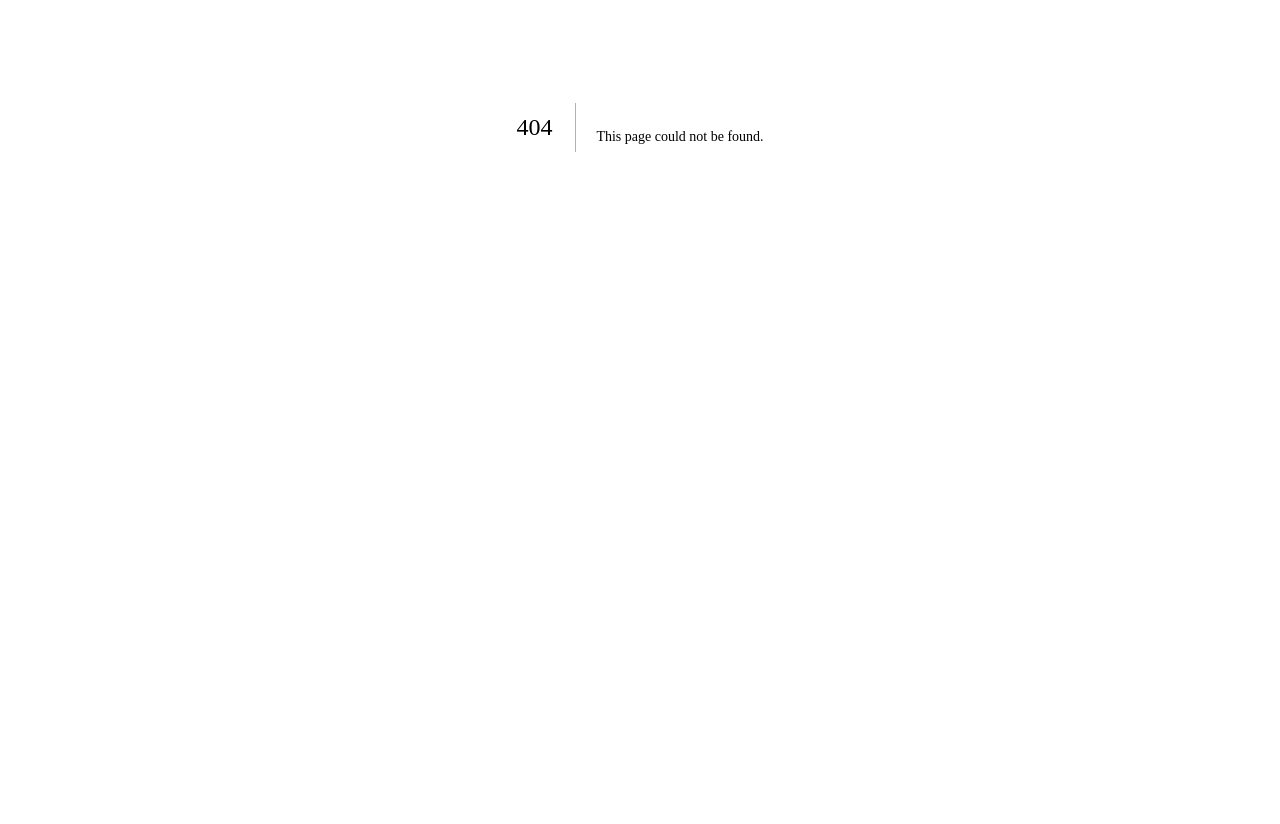
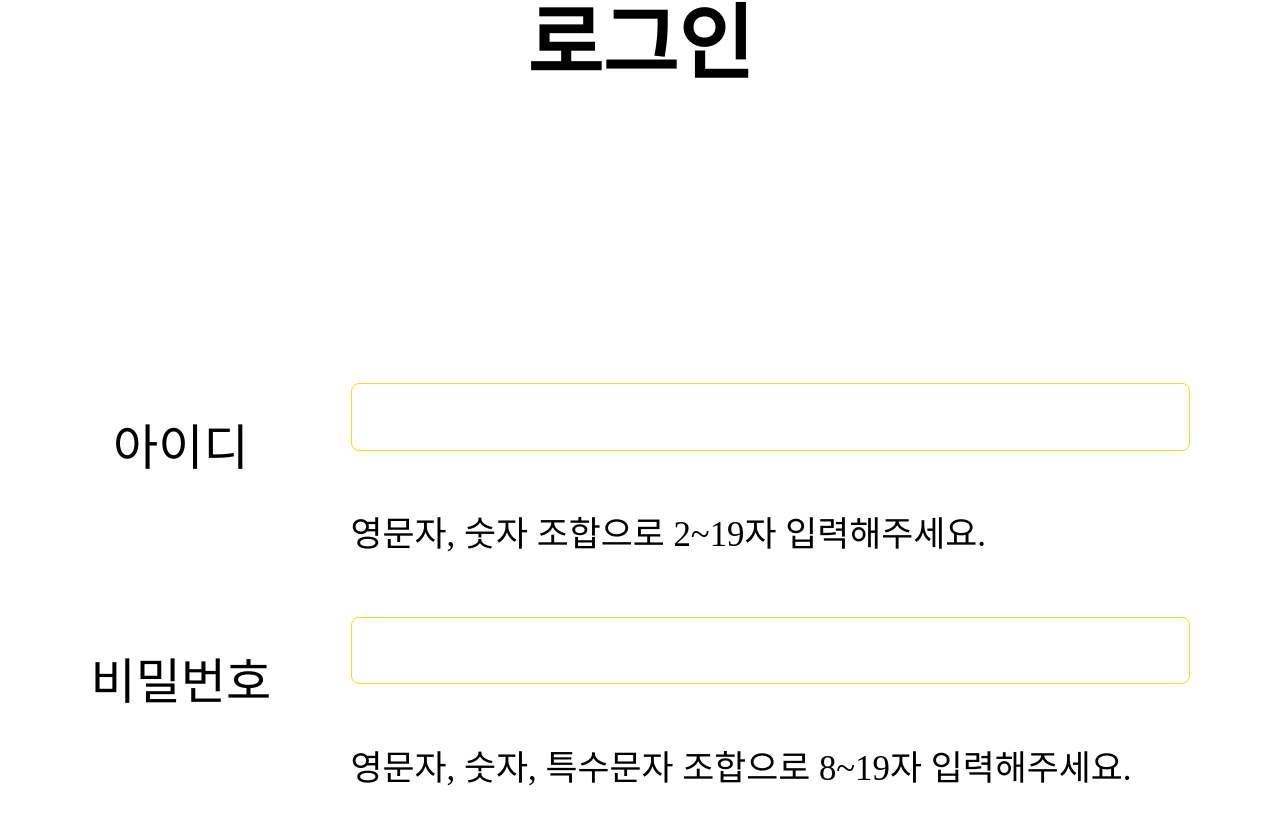
Before and after one commit to Joribok/Joribok, a Next.js app in the folder frontend/: page /login in a window 1280 px wide. Before the commit this address had no page. Shown: the part 268-1092 px from the top of the page. Before the commit the page ends 800 px from the top, so only its background shows below. Built offline with nearby package versions, Linux system fonts and the light colour scheme; a web font is replaced by a local one; what emotion-reset would draw is missing.

Commit message:
feat: 로그인 페이지 구현

```diff
--- /dev/null
+++ b/frontend/src/pages/login/index.styles.tsx
@@ -0,0 +1,67 @@
+import styled from '@emotion/styled';
+
+const Container = styled.div`
+  display: flex;
+  flex-direction: column;
+  align-items: center;
+  gap: 5rem;
+
+  padding: 1rem;
+  margin: 3rem 0;
+
+  h3 {
+    font-size: 2rem;
+    font-weight: bold;
+  }
+`;
+
+const InputSection = styled.form`
+  display: flex;
+  flex-direction: column;
+  align-items: center;
+  gap: 0.5rem;
+
+  width: 100%;
+
+  p {
+    width: 100%;
+
+    font-size: 0.85rem;
+
+    margin-bottom: 1rem;
+  }
+`;
+
+const InputLabelContainer = styled.div`
+  display: flex;
+  justify-content: center;
+  gap: 1.5rem;
+
+  width: 96%;
+`;
+
+const Label = styled.label`
+  display: flex;
+  justify-content: center;
+
+  width: 7rem;
+
+  font-size: 1.2rem;
+  line-height: 1.2rem;
+
+  padding: 1rem 0;
+`;
+
+const InputContainer = styled.div`
+  display: flex;
+  flex-direction: column;
+  gap: 0.5rem;
+
+  width: 100%;
+
+  input {
+    width: 92%;
+  }
+`;
+
+export { Container, InputSection, InputLabelContainer, Label, InputContainer };
--- /dev/null
+++ b/frontend/src/pages/login/index.tsx
@@ -0,0 +1,58 @@
+import { useEffect, useState } from 'react';
+import Link from 'next/link';
+import Button from '@/components/Button';
+import Input from '@/components/Input';
+import useInput from '@/hooks/useInput';
+import { REGEX } from '@/constants';
+
+import * as S from './index.styles';
+import useSnackBar from '@/hooks/useSnackBar';
+
+const Login = () => {
+  const [id, changeId] = useInput('');
+  const [password, changePassword] = useInput('');
+  const [isValidate, setIsValidate] = useState(false);
+  const { showSnackBar } = useSnackBar();
+
+  useEffect(() => {
+    setIsValidate(REGEX.ID.test(id) && REGEX.PASSWORD.test(password));
+  }, [id, password]);
+
+  const attemptLogin = () => {
+    if (!isValidate) {
+      showSnackBar('아이디와 비밀번호를 다시 확인해주세요.');
+      console.log('?');
+      return;
+    }
+  };
+
+  return (
+    <S.Container>
+      <h3>로그인</h3>
+      <S.InputSection>
+        <S.InputLabelContainer>
+          <S.Label>아이디</S.Label>
+          <S.InputContainer>
+            <Input value={id} onChange={changeId} />
+            <p>영문자, 숫자 조합으로 2~19자 입력해주세요.</p>
+          </S.InputContainer>
+        </S.InputLabelContainer>
+        <S.InputLabelContainer>
+          <S.Label>비밀번호</S.Label>
+          <S.InputContainer>
+            <Input type="password" value={password} onChange={changePassword} />
+            <p>영문자, 숫자, 특수문자 조합으로 8~19자 입력해주세요.</p>
+          </S.InputContainer>
+        </S.InputLabelContainer>
+      </S.InputSection>
+      <Button isAvailable={isValidate} size="large" onClick={attemptLogin}>
+        로그인
+      </Button>
+      <span>
+        아직 가입하지 않으셨다면, <Link href={'/login#'}>회원가입</Link> 하러 갈까요?
+      </span>
+    </S.Container>
+  );
+};
+
+export default Login;
```
Also changed, not shown: 1 other file (tests, documents, lock files or other folders).
